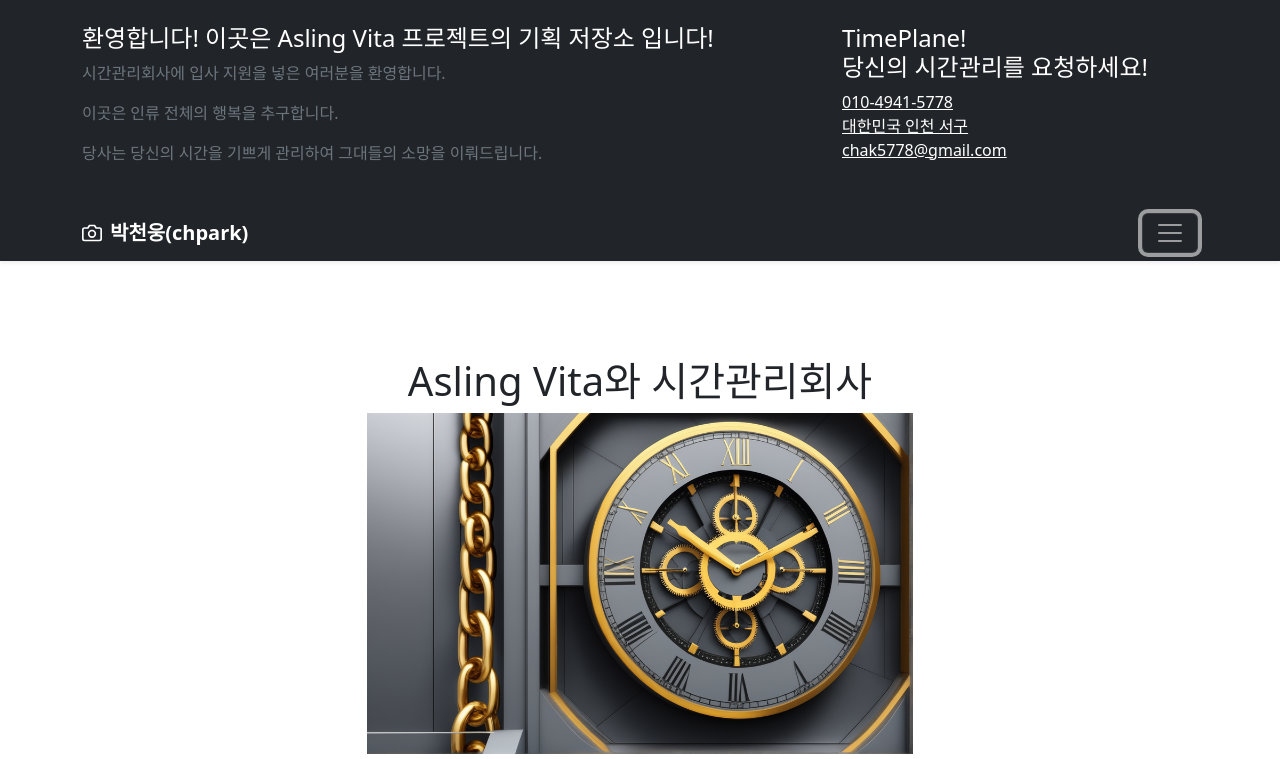
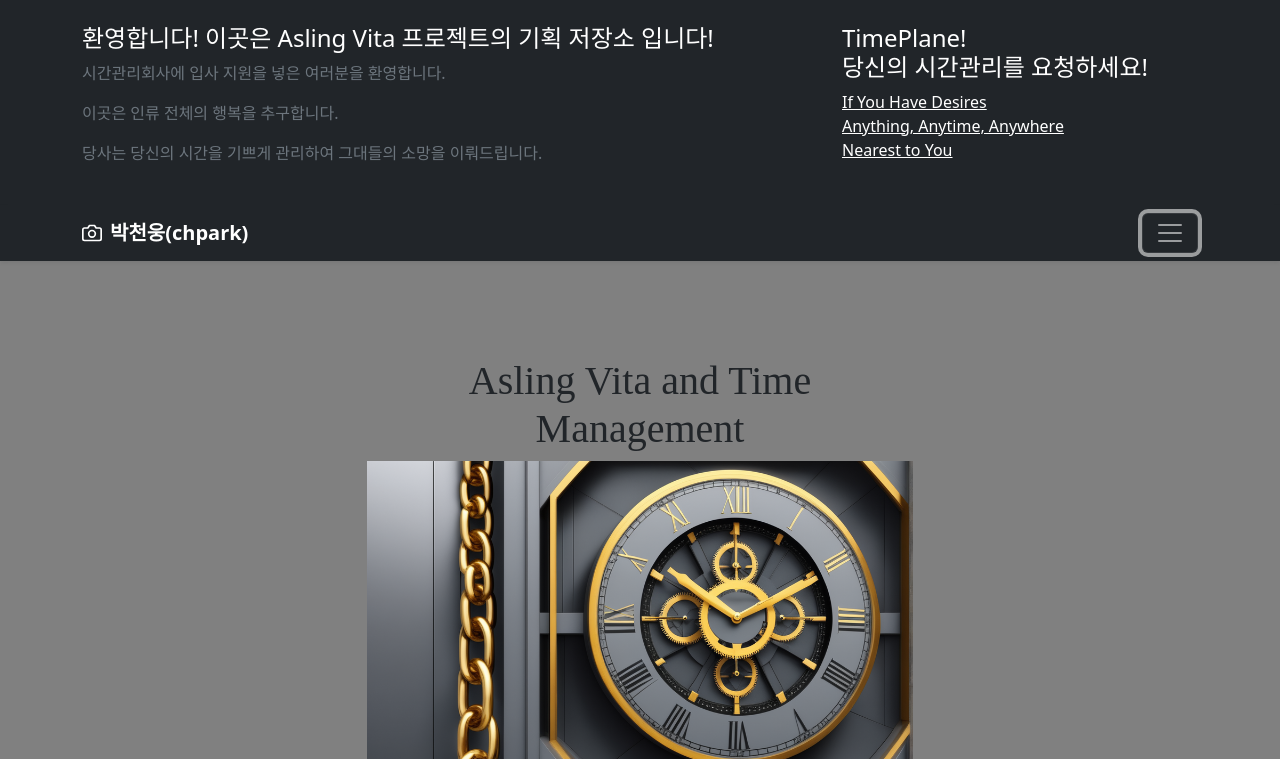
Before and after one commit to kahadra/ChparksGameDesignPlane, a plain HTML site: page pages/Subpage0.html in a window 1280 px wide. Both pictures are taken after a click on the button "Toggle navigation". Shown: the top 759 px of the page. Drawn offline with nearby package versions, Linux system fonts and the light colour scheme.

Commit message:
mainpage update

```diff
--- a/main.css
+++ b/main.css
@@ -19,6 +19,12 @@ body {
   );
 } */
 
+@font-face {
+  font-family: 'Timeline';
+  font-style: normal;
+  src: url(file:///C:/Windows/Fonts/Timeline/Timeline.otf);
+}
+
 .portfolio-link {
   position: fixed;
   left: 41%;
--- a/pages/Subpage0.html
+++ b/pages/Subpage0.html
@@ -104,9 +104,9 @@
           <div class="col-sm-4 offset-md-1 py-4">
             <h4 class="text-white">TimePlane! <br/> 당신의 시간관리를 요청하세요!</h4>
             <ul class="list-unstyled">
-              <li><a href="#" class="text-white">010-4941-5778</a></li>
-              <li><a href="#" class="text-white">대한민국 인천 서구</a></li>
-              <li><a href="#" class="text-white">chak5778@gmail.com</a></li>
+              <li><a href="#" class="text-white">If You Have Desires</a></li>
+              <li><a href="#" class="text-white">Anything, Anytime, Anywhere</a></li>
+              <li><a href="#" class="text-white">Nearest to You</a></li>
             </ul>
           </div>
         </div>
@@ -130,11 +130,11 @@
     </div>
   </header>
 
-  <main>
+  <main  style=" width: 100%; background-color: gray;">
     <section class="py-5 text-center container">
       <div class="row py-lg-5">
         <div class="col-lg-6 col-md-8 mx-auto">
-          <h1 class="fw-light">Asling Vita와 시간관리회사</h1>
+          <h1 class="fw-dark" style="font-family: 'TimeLine';">Asling Vita and Time Management</h1>
           <!-- <p class="lead text-muted">작성한 게임기획 포트폴리오에 대한 전반적인 내역 등을 적으세요.</p> -->
           <p>
             <img src="/images/TimeIndustryGate.png" class="card-img-top" alt="Gate">
@@ -165,7 +165,7 @@
               <div class="card-body">
                 <h5 class="card-title">Level디자인</h5>
                 <p class="card-text">나의 첫 게임 Level디자인 문서</p>
-                <a href="/pages/page03.html" class="btn btn-dark">문서보기</a>
+                <a href="/pages/page03.html" class="btn btn-dark">문서보기(예정)</a>
               </div>
             </div>
           </div>
@@ -175,7 +175,7 @@
               <div class="card-body">
                 <h5 class="card-title">GDD</h5>
                 <p class="card-text">GDD 문서</p>
-                <a href="/pages/page04.html" class="btn btn-dark">문서보기</a>
+                <a href="/pages/page04.html" class="btn btn-dark">문서보기(예정)</a>
               </div>
             </div>
           </div>
```
